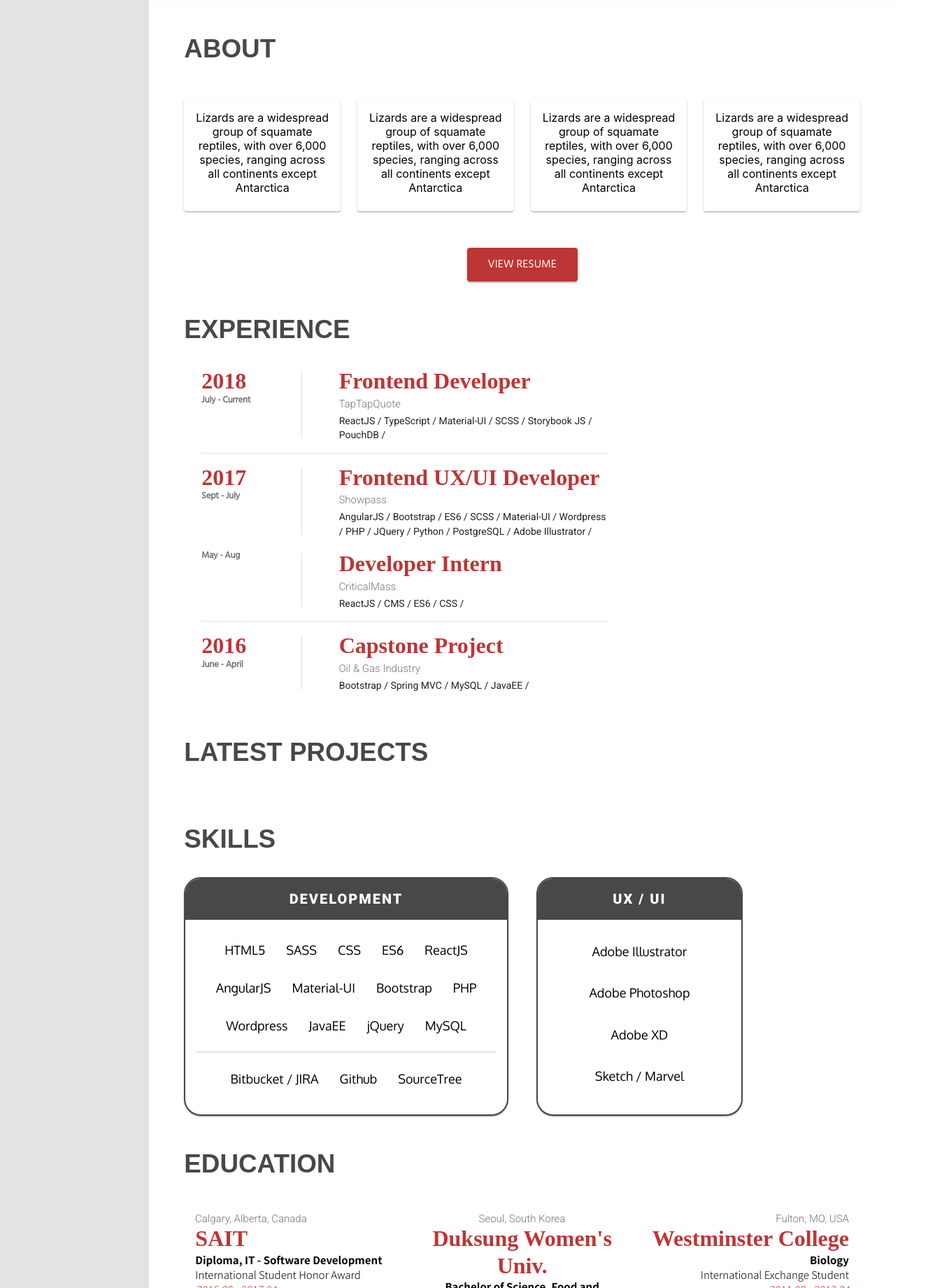
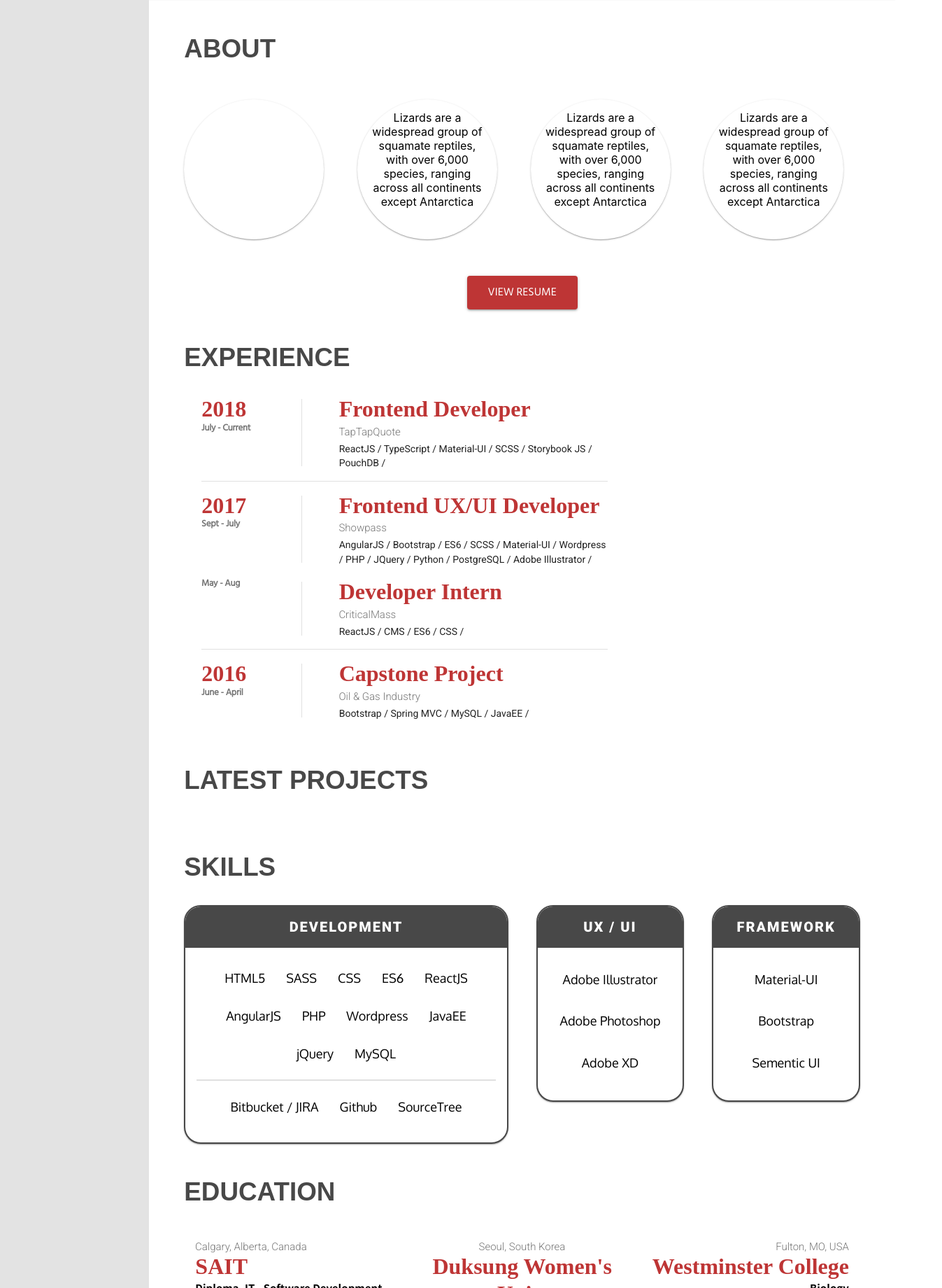
Before and after one commit to sujilee91/website_v2, a React (Create React App) app: page / in a window 1280 px wide. Shown: the part 580-2420 px from the top of the page at 70% size, 1347 px wide, since content can reach past the window. Built offline with nearby package versions, Linux system fonts and the light colour scheme; a web font is replaced by a local one.

Commit message:
Updates on Skills section Add href on Main connect buttons Styling About Cards Remove Grid from footer appBar since error in mobile view Add contents in Experience card

```diff
--- a/src/component/ExpCard.js
+++ b/src/component/ExpCard.js
@@ -8,8 +8,9 @@ import tap from '../images/tap.png';
 import showpass from '../images/showpass.jpg';
 import cm from '../images/cm.png';
 import oil from '../images/client.png'
+import theme from '../styles/theme'
 
-const styles = () => ({
+const styles = (theme) => ({
   root: {
     animation: 'zoom 0.5s'
   },
@@ -21,6 +22,13 @@ const styles = () => ({
     marginLeft: 'auto',
     marginRight: 'auto'
   },
+  description: {
+    fontFamily: 'Hind'
+  },
+  specs: {
+    marginTop: theme.typography.pxToRem(10),
+    fontStyle: 'italic'
+  }
 });
 
 class ExperienceCard extends React.Component{
@@ -52,10 +60,12 @@ class ExperienceCard extends React.Component{
                 <Typography gutterBottom variant="h5" component="h2">
                     TapTapQuote
                 </Typography>
-                <Typography component="p">
-                    Lizards are a widespread group of squamate reptiles, with over 6,000 species, ranging
-                    across all continents except Antarctica
-                  </Typography>
+                <Typography component="p" className={classes.description}>
+                    Create new component and page / Update page with responsiveness.
+                    <div className={classes.specs}>
+                      ReactJS, Typescript, Material-ui
+                    </div>
+                </Typography>
               </CardContent>
             </Card>
           </Fade>
@@ -67,12 +77,14 @@ class ExperienceCard extends React.Component{
               <img src={showpass} className={classes.image} alt={exp}/>
             </div>
               <CardContent>
-                <Typography gutterBottom variant="h5" component="h2">
+                <Typography gutterBottom variant="h5" funncomponent="h2">
                     Showpass
                 </Typography>
-                <Typography component="p">
-                    Lizards are a widespread group of squamate reptiles, with over 6,000 species, ranging
-                    across all continents except Antarctica
+                <Typography component="p"  className={classes.description}>
+                    Deliver new feature / Update existing page client Wordpress page, and Wordpress extension.
+                    <div className={classes.specs}>
+                      AngularJS, Angular Material, PHP, Wordpress
+                    </div>
                   </Typography>
               </CardContent>
             </Card>
@@ -88,8 +100,11 @@ class ExperienceCard extends React.Component{
                 <Typography gutterBottom variant="h5" component="h2">
                     Critical Mass
                 </Typography>
-                <Typography component="p">
-
+                <Typography component="p"  className={classes.description}>
+                  Participated on team project for client and content management.Create personal projects using React.
+                  <div className={classes.specs}>
+                    Bitbucket/Jira, SASS, ReactJS, CMS
+                  </div>
                 </Typography>
               </CardContent>
             </Card>
@@ -105,8 +120,11 @@ class ExperienceCard extends React.Component{
                 <Typography gutterBottom variant="h5" component="h2">
                     Oil & Gas Industry Client
                 </Typography>
-                <Typography component="p">
-                  Build HTML5 based Web & Mobile App for the graduation project for oil & gas industry client.
+                <Typography component="p" className={classes.description}>
+                  Build HTML5 based web, mobile App as a graduation project for oil & gas industry client.
+                  <div className={classes.specs}>
+                    Bootstrap, JavaEE, SpringMVC, MySQL
+                  </div>
                 </Typography>
               </CardContent>
             </Card>
--- a/src/component/Footer.js
+++ b/src/component/Footer.js
@@ -2,6 +2,8 @@ import React from 'react';
 import { withStyles } from '@material-ui/core/styles';
 import AppBar from '@material-ui/core/AppBar';
 import Grid from '@material-ui/core/Grid';
+import Fab from '@material-ui/core/Fab';
+import { FontAwesomeIcon } from '@fortawesome/react-fontawesome'
 
 const styles = {
   root: {
@@ -27,11 +29,6 @@ function Footer(props) {
   const { classes } = props;
   return (
       <AppBar position="sticky" className={classes.appBar} elevation={0}>
-        <Grid container className={classes.toolBar}>
-          <Grid item>
-            12
-          </Grid>
-        </Grid>
       </AppBar>
   );
 }
--- a/src/sections/About.js
+++ b/src/sections/About.js
@@ -33,19 +33,34 @@ const styles = (customTheme) => ({
   },
   buttonGrid: {
     textAlign: 'center'
+  },
+  aboutCard: {
+    borderRadius: customTheme.typography.pxToRem(500),
+    width: customTheme.typography.pxToRem(200),
+    height:  customTheme.typography.pxToRem(200)
   }
 });
 
-function About(props) {
-  const { classes } = props;
+class About extends React.Component{
+
+  render(){
   return (
-    <div className={classes.root}>
-      <div className={classes.container}>
+    <div className={this.props.classes.root}>
+      <div className={this.props.classes.container}>
         <Title value={'About'}/>
         <MuiThemeProvider theme={customTheme}>
-          <Grid container spacing={24} className={classes.cards}>
+          <Grid container spacing={24} className={this.props.classes.cards}>
             <Grid item lg={3} md={3} xs={12}>
-              <Card>
+              <Card className={this.props.classes.aboutCard}>
+                <CardContent>
+                  <div>
+
+                  </div>
+                </CardContent>
+              </Card>
+            </Grid>
+            <Grid item lg={3} md={3} xs={12}>
+              <Card className={this.props.classes.aboutCard}>
                 <CardContent>
                   <div>
                     Lizards are a widespread group of squamate reptiles, with over 6,000 species, ranging
@@ -55,7 +70,7 @@ function About(props) {
               </Card>
             </Grid>
             <Grid item lg={3} md={3} xs={12}>
-              <Card>
+              <Card className={this.props.classes.aboutCard}>
                 <CardContent>
                   <div>
                     Lizards are a widespread group of squamate reptiles, with over 6,000 species, ranging
@@ -65,17 +80,7 @@ function About(props) {
               </Card>
             </Grid>
             <Grid item lg={3} md={3} xs={12}>
-              <Card>
-                <CardContent>
-                  <div>
-                    Lizards are a widespread group of squamate reptiles, with over 6,000 species, ranging
-                    across all continents except Antarctica
-                  </div>
-                </CardContent>
-              </Card>
-            </Grid>
-            <Grid item lg={3} md={3} xs={12}>
-              <Card>
+              <Card className={this.props.classes.aboutCard}>
                 <CardContent>
                   <div>
                     Lizards are a widespread group of squamate reptiles, with over 6,000 species, ranging
@@ -85,9 +90,9 @@ function About(props) {
               </Card>
             </Grid>
           </Grid>
-          <Grid container spacing={24} className={classes.buttonGrid}>
+          <Grid container spacing={24} className={this.props.classes.buttonGrid}>
             <Grid item lg={12} xs={12}>
-              <Button color={"primary"} variant="contained" size={'small'} className={classes.resumeButton}>
+              <Button color={"primary"} variant="contained" size={'small'} className={this.props.classes.resumeButton} onClick={this.openDialog}>
                 View Resume
               </Button>
             </Grid>
@@ -95,7 +100,8 @@ function About(props) {
         </MuiThemeProvider>
       </div>
     </div>
-  );
+    );
+  }
 }
 
 export default withStyles(styles)(About);
--- a/src/sections/Main.js
+++ b/src/sections/Main.js
@@ -74,17 +74,17 @@ function Main(props) {
           </Typography>
           <Divider className={classes.divider}/>
           <div className={classes.iconContainer}>
-            <Fab size="small" className={classes.iconMarginRight}>
-              <FontAwesomeIcon icon={['fab', 'linkedin-in']} />
+            <Fab size="small" className={classes.iconMarginRight} onClick={()=> window.open("https://www.linkedin.com/in/sujilee91/", "_blank")}>
+              <FontAwesomeIcon icon={['fab', 'linkedin-in']} onClick={()=> window.open("https://www.linkedin.com/in/sujilee91/", "_blank")}/>
             </Fab>
             <Fab size="small" className={classes.iconMargin}>
-              <FontAwesomeIcon icon={['fab', 'github-alt']} />
+              <FontAwesomeIcon icon={['fab', 'github-alt']} onClick={()=> window.open("https://github.com/sujilee91", "_blank")}/>
             </Fab>
             <Fab size="small" className={classes.iconMargin}>
-              <FontAwesomeIcon icon={['fab', 'instagram']} />
+              <FontAwesomeIcon icon={['fab', 'instagram']} onClick={()=> window.open("https://www.instagram.com/sujilee_anderson/", "_blank")}/>
             </Fab>
             <Fab size="small" className={classes.iconMargin}>
-              <FontAwesomeIcon icon={['fab', 'dribbble']} />
+              <FontAwesomeIcon icon={['fab', 'dribbble']} onClick={()=> window.open("https://dribbble.com/sujilee91", "_blank")}/>
             </Fab>
           </div>
         </div>
--- a/src/sections/Skills.js
+++ b/src/sections/Skills.js
@@ -62,9 +62,10 @@ const styles = () => ({
 
 function Skill(props) {
   const { classes } = props;
-  const development1 = ['HTML5', 'SASS', 'CSS', 'ES6', 'ReactJS','AngularJS', 'Material-UI', 'Bootstrap' , 'PHP', 'Wordpress', 'JavaEE', 'jQuery', 'MySQL'];
+  const development1 = ['HTML5', 'SASS', 'CSS', 'ES6', 'ReactJS','AngularJS', 'PHP', 'Wordpress', 'JavaEE', 'jQuery', 'MySQL'];
   const devExtra = ['Bitbucket / JIRA', 'Github', 'SourceTree'];
-  const uxUi = ['Adobe Illustrator', 'Adobe Photoshop', 'Adobe XD', 'Sketch / Marvel']
+  const uxUi = ['Adobe Illustrator', 'Adobe Photoshop', 'Adobe XD']
+  const framework = ['Material-UI', 'Bootstrap' , 'Sementic UI']
   return (
     <div className={classes.root}>
       <div className={classes.container}>
@@ -84,12 +85,22 @@ function Skill(props) {
               </CardContent>
             </Card>
           </Grid>
-          <Grid item={true} xs={12} md={4}>
+          <Grid item={true} xs={12} sm={6} md={3}>
             <Card className={classes.card}>
               <CardHeader title={"UX / UI"} classes={{root: classes.headerContainer, title: classes.header}}/>
               <CardContent className={classes.content}>
                 {uxUi.map((ux, index)=> {
                   return <div className={classes.uxItem} key={index}>{ux}</div>
+                })}
+              </CardContent>
+            </Card>
+          </Grid>
+          <Grid item={true} xs={12} sm={6} md={3}>
+            <Card className={classes.card}>
+              <CardHeader title={"Framework"} classes={{root: classes.headerContainer, title: classes.header}}/>
+              <CardContent className={classes.content}>
+                {framework.map((framework, index)=> {
+                  return <div className={classes.uxItem} key={index}>{framework}</div>
                 })}
               </CardContent>
             </Card>
```
